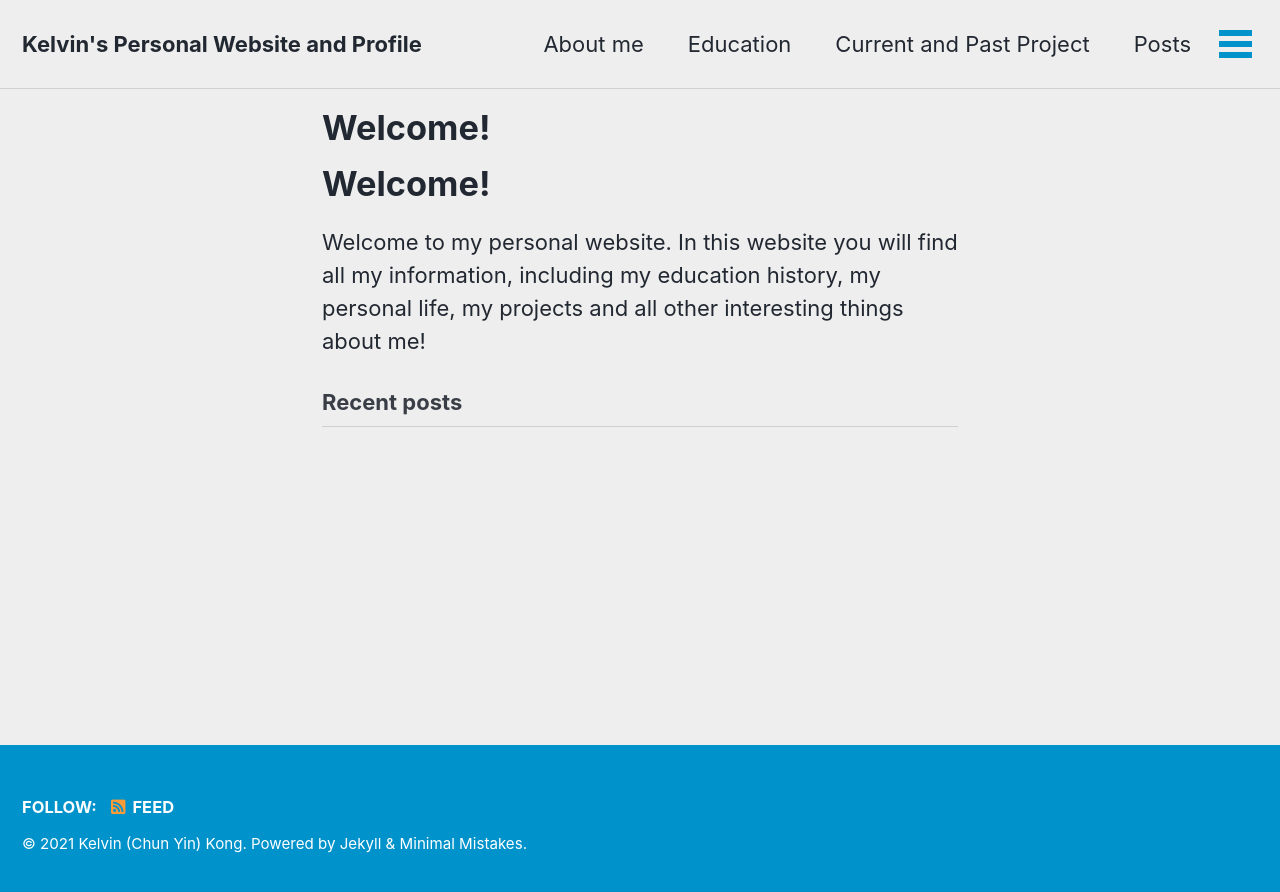
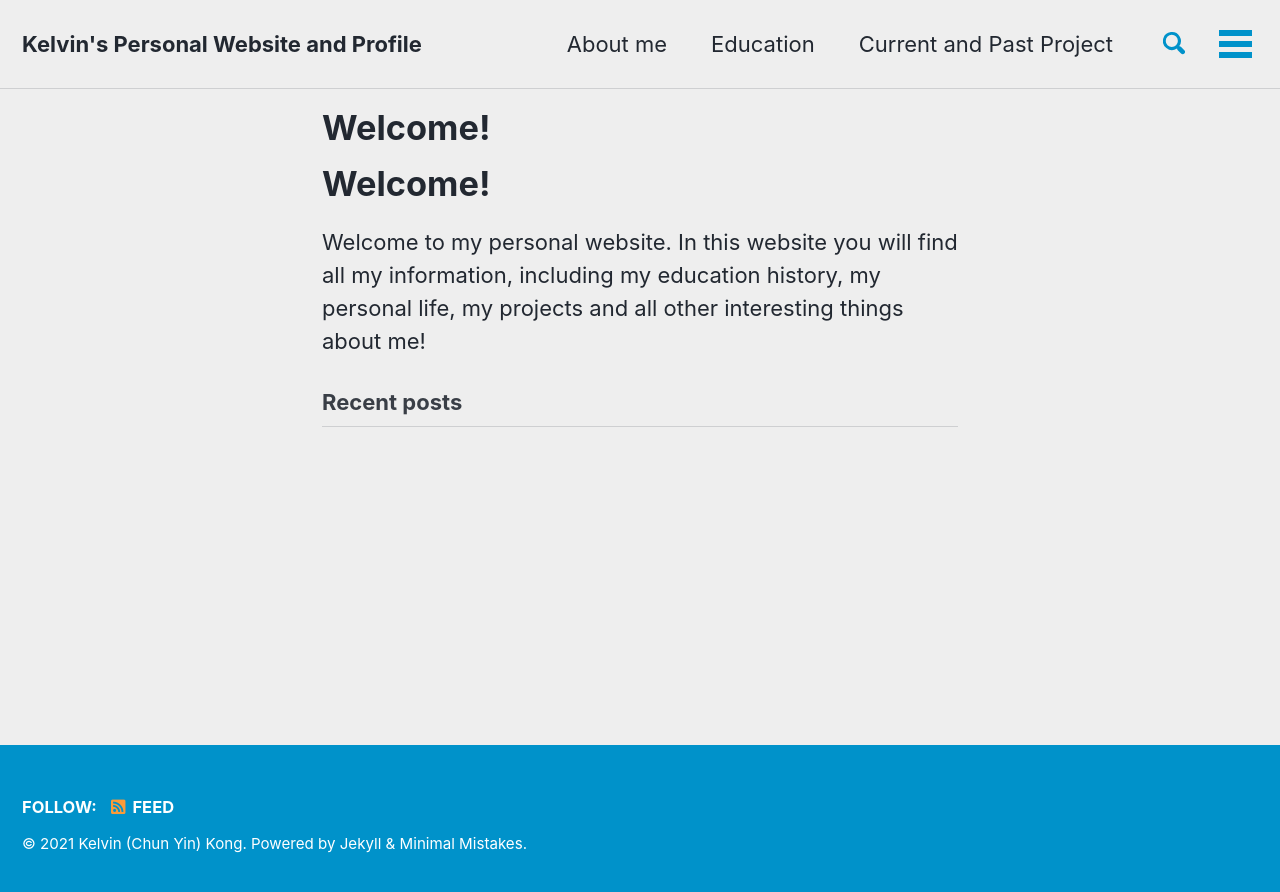
Before and after one commit to kelvin-cykong/kelvin-cykong.github.io, a Jekyll site: the page built from index.md, in a window 1280 px wide. Shown: the top 892 px of the page. Built offline with Jekyll 4.4.1, drawn with Linux system fonts in a browser that asks for light colours; cached includes are drawn as plain includes; our own code applies the rules of GitHub Pages for plain Markdown files; the list of posts is cut into pages by our own code; comment, search, counter and statistics services are not loaded.

Commit message:
Update _config.yml

```diff
--- a/_config.yml
+++ b/_config.yml
@@ -10,8 +10,8 @@
 # Review documentation to determine if you should use `theme` or `remote_theme`
 # https://mmistakes.github.io/minimal-mistakes/docs/quick-start-guide/#installing-the-theme
 
-# theme                  : "minimal-mistakes-jekyll"
-# remote_theme           : "mmistakes/minimal-mistakes"
+theme                  : "minimal-mistakes-jekyll"
+remote_theme           : "mmistakes/minimal-mistakes"
 minimal_mistakes_skin    : "air" #"default" # , "aqua", "contrast", "dark", "dirt", "neon", "mint", "plum", "sunrise"
 
 # Site Settings
@@ -21,7 +21,7 @@
 subtitle                 : # site tagline that appears below site title in masthead
 name                     : "Kelvin (Chun Yin) Kong"
 description              : "My project sharing site."
-url                      : # the base hostname & protocol for your site e.g. "https://mmistakes.github.io"
+url                      : "https://ckong9-stat697/github.io"
 baseurl                  : # the subpath of your site, e.g. "/blog"
 repository               : # GitHub username/repo-name e.g. "mmistakes/minimal-mistakes"
 teaser                   : # path of fallback teaser image, e.g. "/assets/images/500x300.png"
@@ -30,7 +30,7 @@
 # breadcrumbs            : false # true, false (default)
 words_per_minute         : 200
 comments:
-  provider               : # false (default), "disqus", "discourse", "facebook", "staticman", "staticman_v2", "utterances", "custom"
+  provider               : "false" #(default), "disqus", "discourse", "facebook", "staticman", "staticman_v2", "utterances", "custom"
   disqus:
     shortname            : # https://help.disqus.com/customer/portal/articles/466208-what-s-a-shortname-
   discourse:
@@ -52,9 +52,9 @@
 atom_feed:
   path                   : # blank (default) uses feed.xml
   hide                   : # true, false (default)
-search                   : # true, false (default)
-search_full_content      : # true, false (default)
-search_provider          : # lunr (default), algolia, google
+search                   : true # true, false (default)
+search_full_content      : true # true, false (default)
+search_provider          : google # lunr (default), algolia, google
 algolia:
   application_id         : # YOUR_APPLICATION_ID
   index_name             : # YOUR_INDEX_NAME
```
